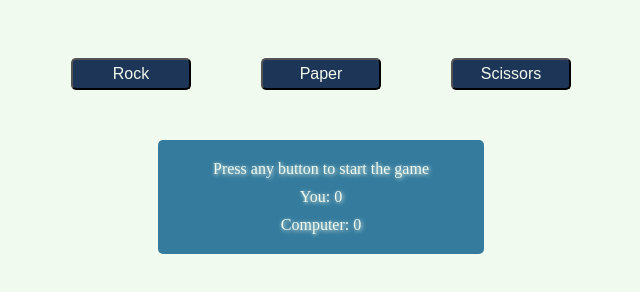
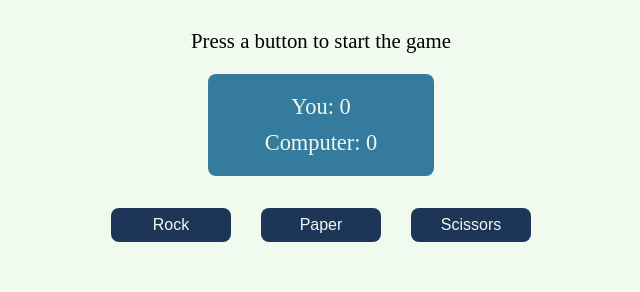
Before and after one commit to showme032/rock-paper-scissors, a plain HTML site: page index.html in a window 1280 px wide. Shown: the whole page, without its empty margins (319-959 px from the left). Drawn offline with Linux system fonts and the light colour scheme.

Commit message:
Add displaying computer move

```diff
--- a/index.html
+++ b/index.html
@@ -8,17 +8,20 @@
   </head>
 
   <body>
+    <div class="move-display">
+      <p id="roundResult">Press a button to start the game</p>
+    </div>
+
+    <div class="scoreboard">
+      <p id="player">You: 0</p>
+      <p id="computer">Computer: 0</p>
+    </div>
+
     <div class="controls">
       <button id="rock">Rock</button>
       <button id="paper">Paper</button>
       <button id="scissors">Scissors</button>
     </div>
 
-    <div class="scoreboard">
-      <p id="roundResult">Press any button to start the game</p>
-      <p id="player">You: 0</p>
-      <p id="computer">Computer: 0</p>
-    </div>
-
   </body>
 </html>
--- a/script.js
+++ b/script.js
@@ -3,6 +3,7 @@ let playerScore = 0;
 let computerScore = 0;
 const player = document.querySelector('#player');
 const computer = document.querySelector('#computer');
+const computer_display = document.querySelector('#computer-move-display');
 
 // Get the buttons
 const buttons = document.querySelectorAll('button');
@@ -24,7 +25,7 @@ function playRound(playerSelection, computerSelection) {
 
     // Update DOM elements
     player.textContent = `You: ${++playerScore}`;
-    document.querySelector('#roundResult').textContent = 'You won the round';
+    document.querySelector('#roundResult').textContent = `You won the round! Computer got ${computerSelection}.`;
 
     if (playerScore === 5) {
       alert(`You won the game ${playerScore}:${computerScore}!`);
@@ -39,7 +40,7 @@ function playRound(playerSelection, computerSelection) {
 
     // Update DOM elements
     computer.textContent = `Computer: ${++computerScore}`;
-    document.querySelector('#roundResult').textContent = 'You lost the round';
+    document.querySelector('#roundResult').textContent = `You lost the round. Computer got ${computerSelection}.`;
 
     if (computerScore === 5) {
       alert(`You lost ${playerScore}:${computerScore}! Computer wins the game.`);
@@ -49,7 +50,7 @@ function playRound(playerSelection, computerSelection) {
 
   // A tie
   else {
-    document.querySelector('#roundResult').textContent = `A tie`;
+    document.querySelector('#roundResult').textContent = `A tie! Computer got ${computerSelection}.`;
   }
 
 }
--- a/styles.css
+++ b/styles.css
@@ -2,24 +2,16 @@ body {
   background-color: #F1FAEE;
 }
 
-.controls {
-  display: flex;
-  justify-content: space-between;
-  padding: 50px 0px;
-  margin: auto;
-  width: 500px;
+
+.move-display {
+    display: flex;
+    /* flex-direction: column; */
+    justify-content: center;
+    align-items: center;
 }
-
-.controls button {
-  width: 120px;
-  flex: 0 1 1;
-  padding: 5px 15px;
-  border-radius: 5px;
-
-  background-color: #1D3557;
-  color: #F1FAEE;
-  font-size: 16px;
-  font-weight: 500;
+.move-display p {
+    font-size: 1.3rem;
+    /* display: block; */
 }
 
 .scoreboard {
@@ -27,15 +19,36 @@ body {
   flex-direction: column;
   align-items: center;
   margin: auto;
-  width: fit-content;
+  width: 10%;
   padding: 15px 50px;
 
-  border-radius: 5px;
+  border-radius: 8px;
   background-color: #347B9D;
 }
 
 .scoreboard p {
   margin: 5px;
   color: #F1FAEE;
-  text-shadow: 1px 1px 4px;
+  font-size: 1.4rem;
 }
+
+.controls {
+  display: flex;
+  justify-content: space-between;
+  padding: 32px 0px;
+  margin: auto;
+  width: 420px;
+}
+
+.controls button {
+  width: 120px;
+  flex: 0 1 1;
+  padding: 8px 16px;
+  border-radius: 8px;
+  border: none;
+
+  background-color: #1D3557;
+  color: #F1FAEE;
+  font-size: 16px;
+  font-weight: 500;
+}
```
